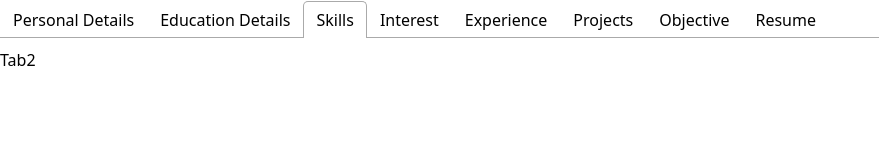
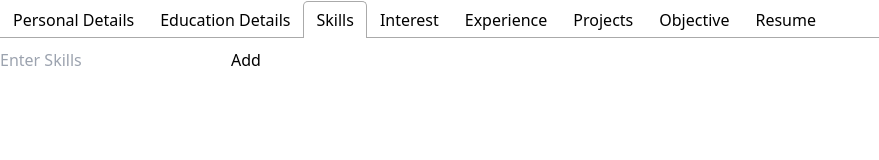
Before and after one commit to Jatin-Panesiya/resumeBuilder-, a React (Vite) app: page / in a window 1280 px wide. Both pictures are taken after a click on the tab "Skills". Shown: the top 160 px of the page, without its empty margins (0-879 px from the left). Built offline with nearby package versions, Linux system fonts and the light colour scheme.

Commit message:
skills working

```diff
--- a/src/App.jsx
+++ b/src/App.jsx
@@ -2,6 +2,7 @@ import PersonalData from "./components/PersonalData";
 import { Tab, Tabs, TabList, TabPanel } from 'react-tabs';
 import 'react-tabs/style/react-tabs.css';
 import EducationData from "./components/EducationData";
+import Skills from "./components/Skills";
 import Resume from "./components/Resume";
 function App() {
 
@@ -22,7 +23,7 @@ function App() {
         </TabList>
         <TabPanel><PersonalData /></TabPanel>
         <TabPanel><EducationData/></TabPanel>
-        <TabPanel>Tab2</TabPanel>
+        <TabPanel><Skills/></TabPanel>
         <TabPanel>Tab2</TabPanel>
         <TabPanel>Tab2</TabPanel>
         <TabPanel>Tab2</TabPanel>
--- /dev/null
+++ b/src/components/Skills.jsx
@@ -0,0 +1,11 @@
+
+ const Skills = ()=>{
+    return(
+        <div>
+          <input type="text" placeholder="Enter Skills"  className="border py-1 border-black ps-5 rounded"/>
+        <button className="bg-green-500 text-white px-5 py-1 rounded-xl">Add</button>
+        </div>
+    )
+}
+
+export default Skills
```
Also changed, not shown: .gitpod.yml (added).
